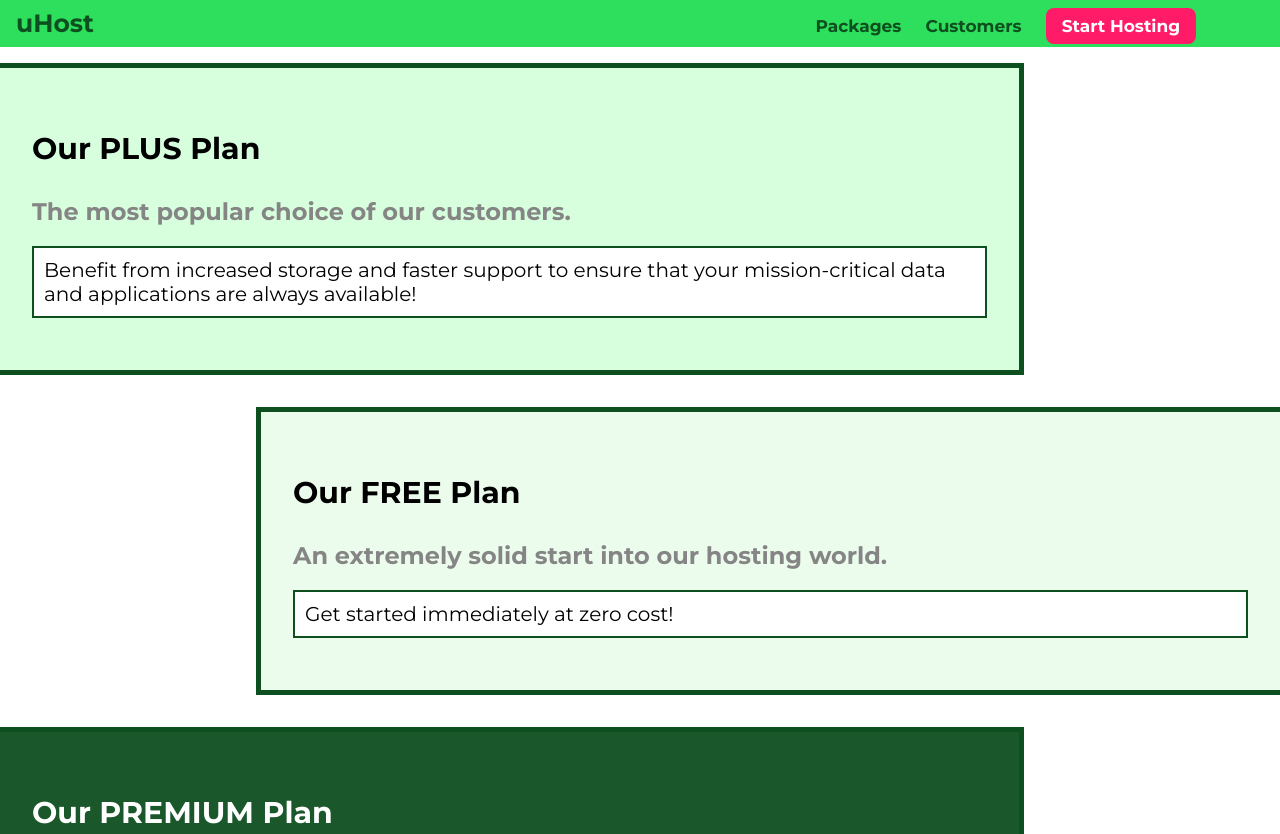
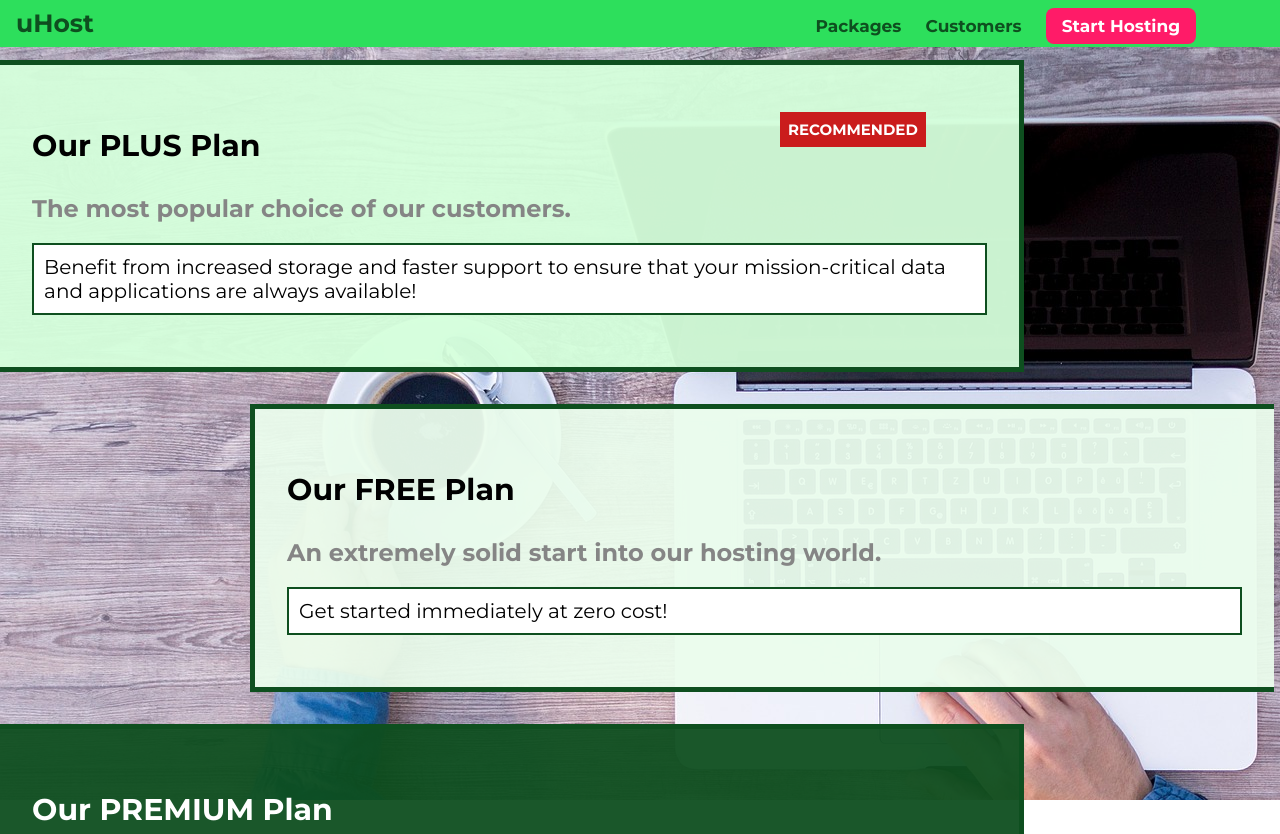
Before and after one commit to MohabASHRAF-byte/Streaming-website, a plain HTML site: page packages/index.html in a window 1280 px wide. Shown: the top 834 px of the page. Drawn offline with Linux system fonts and the light colour scheme; a web font is replaced by a local one.

Commit message:
Add files via upload

```diff
--- a/main.css
+++ b/main.css
@@ -6,8 +6,11 @@
 }
 #product-overview h1 {
   margin: 20px;
+  position: relative;
+  top: 60px;
+  font-size: 50px;
   color: white;
-  font-family: "Anton", sans-serif;
+  font-family: "Mooli", sans-serif;
 }
 .plans-main-div {
   width: 100%;
--- a/packages/index.html
+++ b/packages/index.html
@@ -13,11 +13,18 @@
       href="https://fonts.googleapis.com/css?family=Montserrat:400,700"
       rel="stylesheet"
     />
+    <link rel="preconnect" href="https://fonts.googleapis.com" />
+    <link rel="preconnect" href="https://fonts.gstatic.com" crossorigin />
+    <link
+      href="https://fonts.googleapis.com/css2?family=Mooli&family=Roboto:wght@700&display=swap"
+      rel="stylesheet"
+    />
     <link rel="stylesheet" href="../shared.css" />
     <link rel="stylesheet" href="packages.css" />
   </head>
 
   <body>
+    <div class="background"></div>
     <header class="main-header">
       <div>
         <a href="../index.html"> uHost </a>
@@ -40,6 +47,7 @@
       <section>
         <a href="#">
           <section class="section-box" id="plus">
+            <h2 class="RECOMMENDED">RECOMMENDED</h2>
             <h1 class="section-box__name">Our PLUS Plan</h1>
             <h2 class="section-box__brief">
               The most popular choice of our customers.
@@ -64,7 +72,6 @@
           </section>
         </a>
       </section>
-      <div class="fix-float"></div>
 
       <section>
         <a href="#">
--- a/packages/packages.css
+++ b/packages/packages.css
@@ -1,12 +1,29 @@
 a {
   text-decoration: none;
+}
+.background {
+  background: url("../images/plans-background.jpg");
+  position: fixed;
+  width: 100%;
+  height: 100%;
+  z-index: -1;
 }
 .section-box {
   padding: 32px;
   width: 80%;
-  margin: 16px 0;
+  margin: 32px 0;
   border: 5px solid #0e4f1f;
   border-left: 0px;
+}
+.RECOMMENDED {
+  font-size: 15px;
+  color: white;
+  background-color: #ca1c1c;
+  display: inline-block;
+  position: absolute;
+  left: 780px;
+  top: 100px;
+  padding: 8px 8px;
 }
 .section-box__name {
   border: 0;
@@ -25,7 +42,9 @@ a {
   padding: 10px;
 }
 #free-plan {
-  float: right;
+  position: relative;
+  left: 250px;
+  /* z-index: -1; */
   border-right: none;
   border-left: 5px solid #0e4f1f;
   background-color: rgba(234, 252, 237, 0.95);
@@ -36,12 +55,10 @@ a {
   border-color: #ff5454 !important;
 }
 #plus {
+  margin-top: 60px;
   background-color: rgba(213, 255, 220, 0.95);
 }
 
-.fix-float {
-  clear: both;
-}
 #premium-plan {
   color: white;
   background-color: rgba(14, 79, 31, 0.95);
--- a/shared.css
+++ b/shared.css
@@ -1,16 +1,25 @@
 * {
   box-sizing: border-box;
+}
+html {
+  margin: 0;
+  padding: 0;
 }
 
 body {
   font-family: "Montserrat", sans-serif;
   margin: 0;
+  padding: 0.1px;
 }
 .main-header {
   width: 100%;
   padding: 8px 16px;
   background-color: #2ddf5c;
   color: #0e4f1f;
+  position: fixed;
+  top: 0;
+  left: 0;
+  z-index: 2;
 }
 .main-header a {
   text-decoration: none;
```
Also changed, not shown: index.html (+6 -0 lines), images/plans-background.jpg (added).
